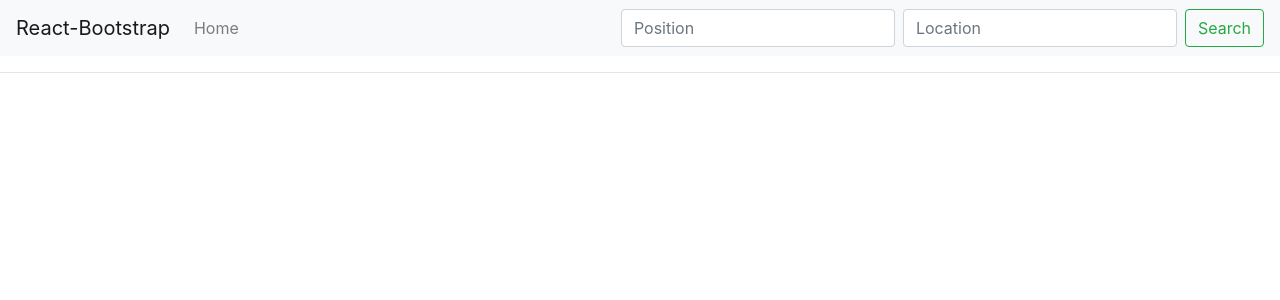
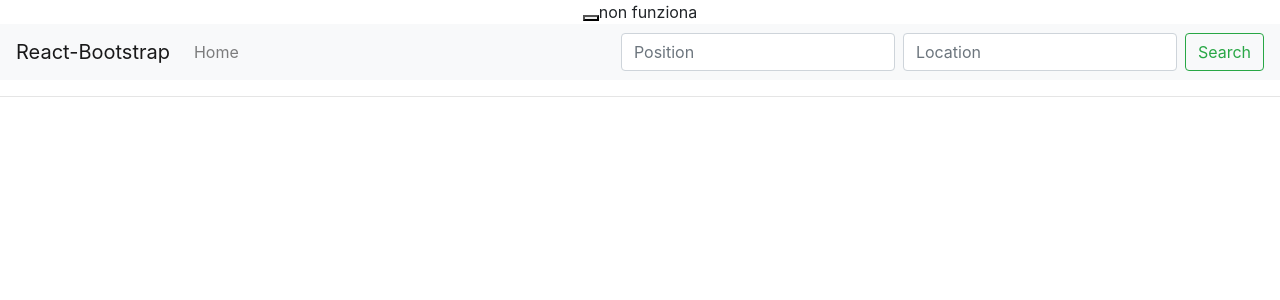
Before and after one commit to VernalEquinox000/Strive-M7-D2, a React (Create React App) app: page / in a window 1280 px wide. Shown: the top 300 px of the page. Built offline with nearby package versions, Linux system fonts and the light colour scheme.

Commit message:
Update App.js

```diff
--- a/src/App.js
+++ b/src/App.js
@@ -1,64 +1,74 @@
 import React from "react";
-import './App.css';
-import "bootstrap/dist/css/bootstrap.min.css"
-import Search from "./components/Search"
-import Result from "./components/Result"
-import Details from "./components/Details"
+import "./App.css";
+import "bootstrap/dist/css/bootstrap.min.css";
+import Search from "./components/Search";
+import Result from "./components/Result";
+import Details from "./components/Details";
 
-import { BrowserRouter as Router, Route } from "react-router-dom"
+import { BrowserRouter as Router, Route } from "react-router-dom";
 
 class App extends React.Component {
-
   state = {
-    idResult: null,
+    idResult: "",
     jobsData: [],
-    selectedJob: null //null perché è un object
-  }
-
-//find restituisce elemento, filter restituisce elemento nell'array
-
-  //THIS.STATE INFAME PER TE SOLO LE LAME
-
-
+    selectedJobby: null,
+  };
 
   idResultHandler = (id) => {
-    this.setState({ idResult: id })
-    var theChosenOne = this.state.jobsData.find(job => job.id === this.state.idResult)
-
-  }
+    this.setState({ idResult: id });
+  };
 
   jobsDataHandler = (jobsArray) => {
-    this.setState({ jobsData: jobsArray })
-    //this.setState({selectedJob: this.theChosenOne})
-  }
+    this.setState({ jobsData: jobsArray });
+  };
 
-
-  componendDidMount = () => {
-    if (this.state.idResult != null) {
-      this.setState({ selectedJob: this.theChosenOne })
+  componentDidUpdate(prevProps) {
+    if (
+      this.state.idResult !== prevProps.idResult &&
+      this.state.jobsData !== prevProps.jobsData
+    ) {
+      var newSel = this.state.jobsData.find(
+        (job) => job.id === this.state.idResult
+      );
+      console.log(newSel);
+      console.log("funziona");
+    } else {
+      console.log("Non funziona");
     }
-      else { console.log("select a job") }
   }
 
   render() {
-
-
-
-    console.log(this.theChosenOne)
-    //console.log(this.state.idResult)
+    const newSel =
+      this.state.jobsData && this.state.idResult
+        ? this.state.jobsData.find((job) => job.id === this.state.idResult)
+        : console.log("SOMETHING WENT WRONG");
+    console.log(newSel);
 
     return (
       <div className="App">
         <Router>
-          <Route path="/" render={() => <Search idResultHandler={this.idResultHandler} jobsDataHandler={this.jobsDataHandler}/> }/>
+          <button
+            onClick={() => this.setState({ selectedJobby: newSel })}
+          ></button>
+          {this.state.jobsData && this.state.idResult
+            ? "funziona"
+            : "non funziona"}
+
+          <Route
+            path="/"
+            render={() => (
+              <Search
+                idResultHandler={this.idResultHandler}
+                jobsDataHandler={this.jobsDataHandler}
+              />
+            )}
+          />
           <Route path="/details" component={Details} />
-
-          </Router>
+        </Router>
       </div>
-    )
+    );
   }
   //Su linea 25 posso passare props, su linea 26 NO!
-
 }
 
 //needs Details component
```
